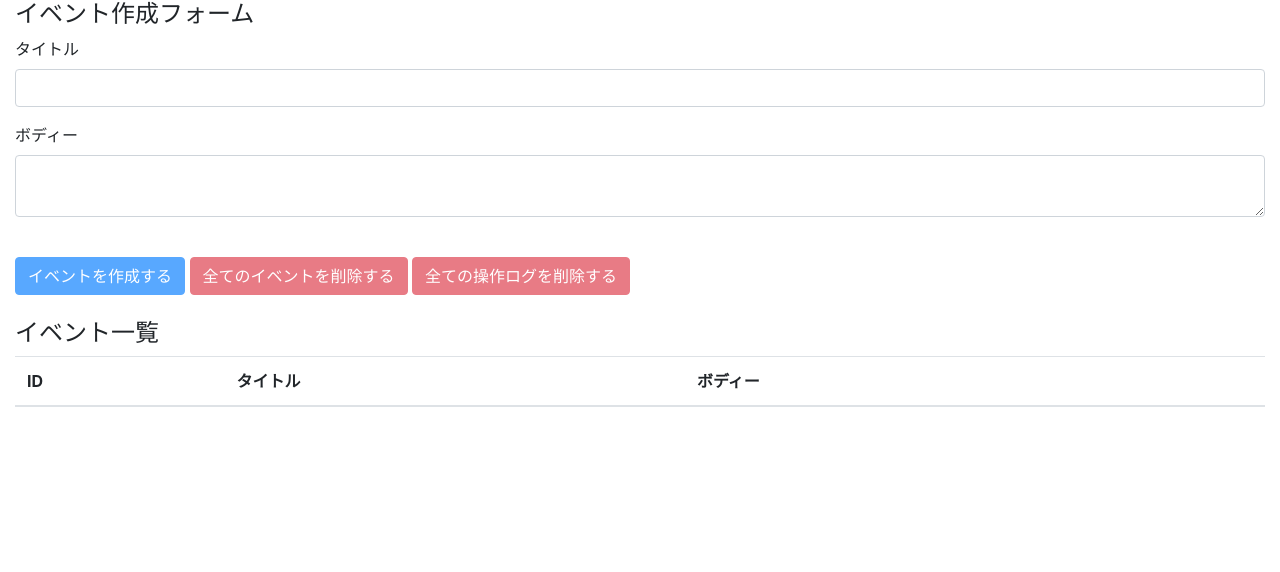
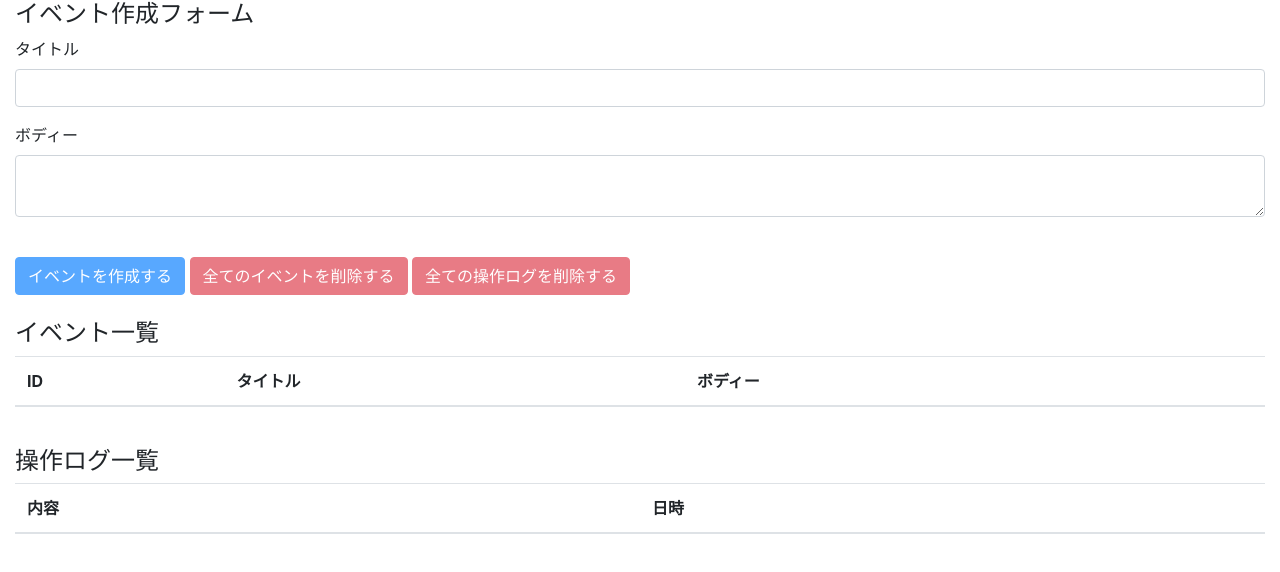
Before and after one commit to nagatake94/react-hooks-101, a React (Create React App) app in the folder react-hooks-101/: page / in a window 1280 px wide. Shown: the top 572 px of the page. Built offline with nearby package versions, Linux system fonts and the light colour scheme.

Commit message:
display all operation logs

```diff
--- a/react-hooks-101/src/components/App.js
+++ b/react-hooks-101/src/components/App.js
@@ -6,6 +6,7 @@
 import Events from "./Events";
 import AppContext from "../contexts/AppContext";
 import reducer from "../reducers";
+import OperationLogs from './OperationLogs';
 
 const App = () => {
   const initialState = {
@@ -20,6 +21,8 @@
         <EventForm/>
         <br/>
         <Events />
+        <br/>
+        <OperationLogs />
       </div>
     </AppContext.Provider>
   );
--- /dev/null
+++ b/react-hooks-101/src/components/OperationLog.js
@@ -0,0 +1,12 @@
+import React from "react";
+
+const OperationLog = ({operationLog}) => {
+    return (
+        <tr>
+            <td>{operationLog.description}</td>
+            <td>{operationLog.operatedAt}</td>
+        </tr>
+    )
+}
+
+export default OperationLog;
--- /dev/null
+++ b/react-hooks-101/src/components/OperationLogs.js
@@ -0,0 +1,28 @@
+import React, {useContext} from "react";
+
+import OperationLog from "./OperationLog";
+import AppContext from "../contexts/AppContext";
+
+const OperationLogs = () => {
+    const {state} = useContext(AppContext);
+    return <React.Fragment>
+        <h4>操作ログ一覧</h4>
+        <table className="table table-hover">
+            <thead>
+                <tr>
+                    <th>内容</th>
+                    <th>日時</th>
+                </tr>
+            </thead>
+            <tbody>
+                {
+                    state.operationLogs.map((operationLog, index) => {
+                        return <OperationLog key={index} operationLog={operationLog}/>
+                    })
+                }
+            </tbody>
+        </table>
+    </React.Fragment>
+} ;
+
+export default OperationLogs;
```
